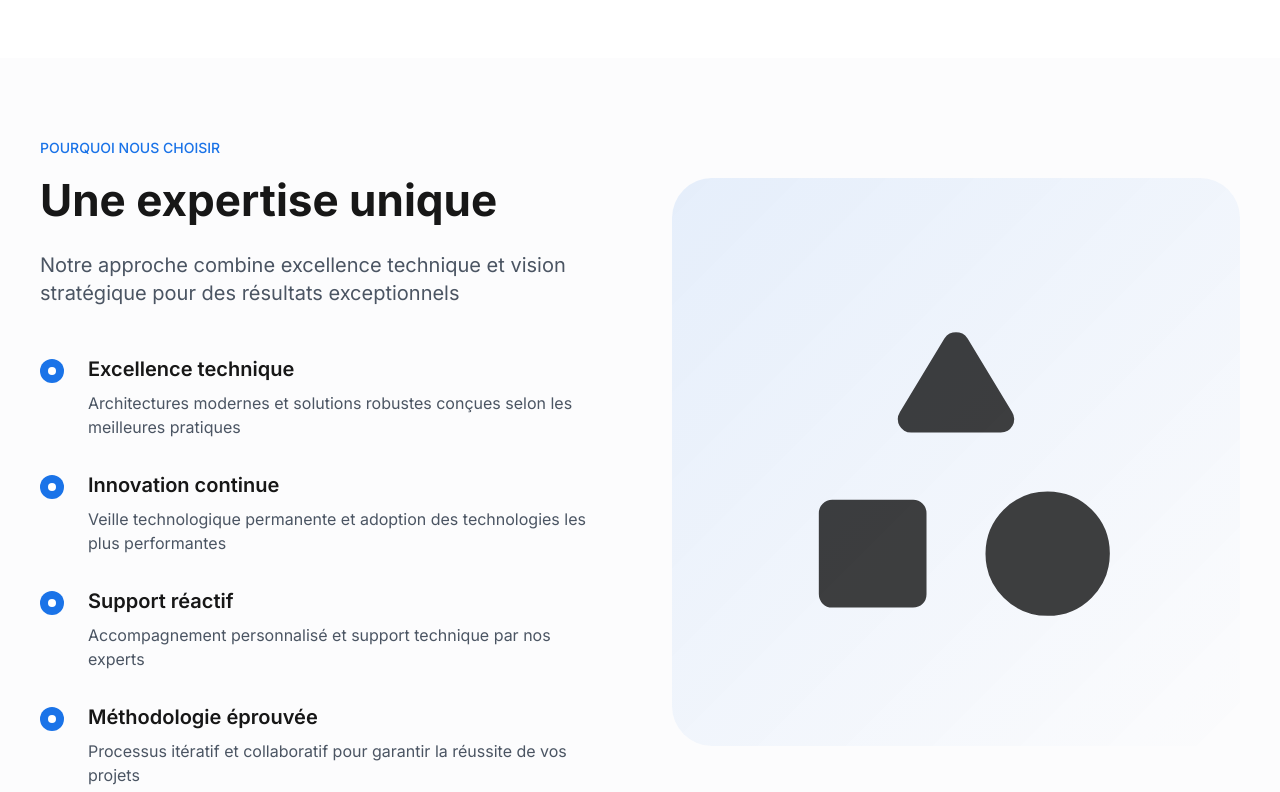
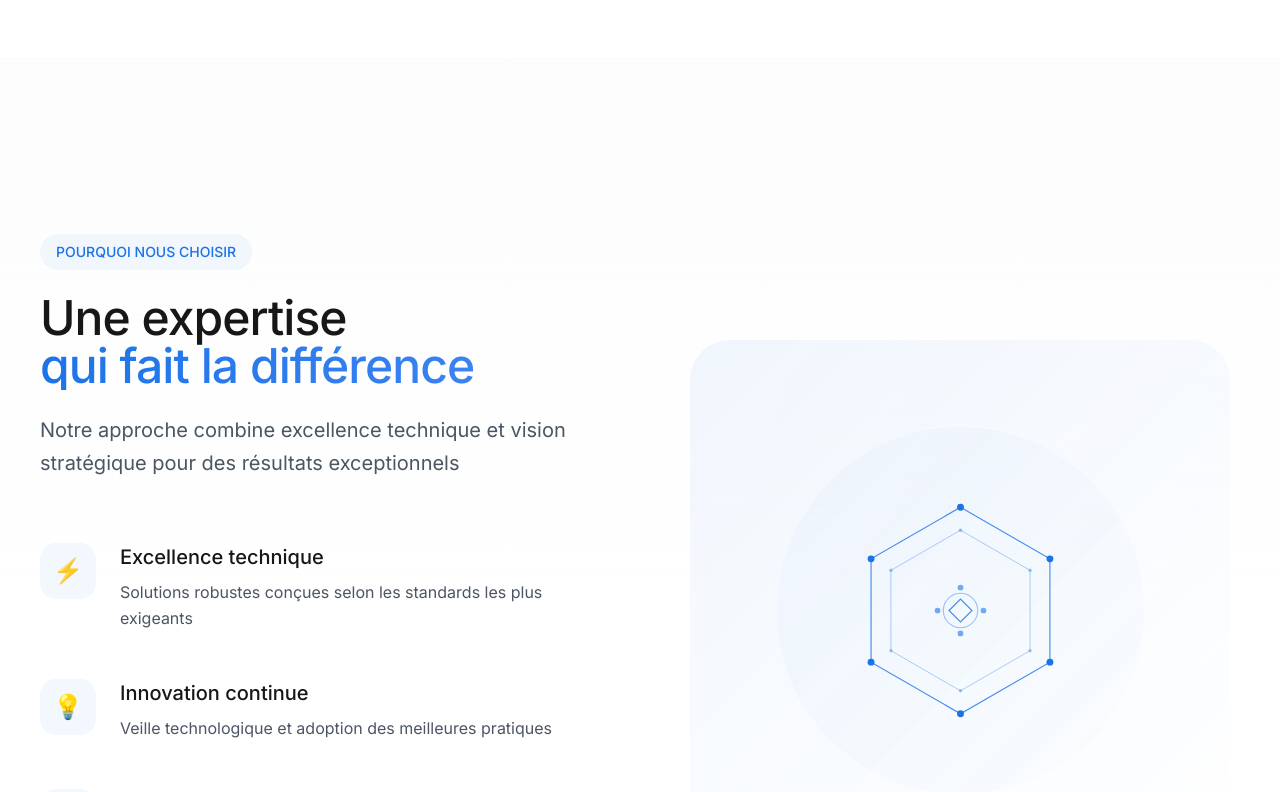
Before and after one commit to eberess/wilmore_dynamics, a Next.js app: page / in a window 1280 px wide. Shown: the part 1640-2432 px from the top of the page. Built offline with nearby package versions, Linux system fonts and the light colour scheme.

Commit message:
section whyus moderne

```diff
--- a/src/app/page.tsx
+++ b/src/app/page.tsx
@@ -140,51 +140,54 @@ export default function Home() {
 
         {/* Why Us Section */}
         <FadeIn delay={200}>
-          <section className="py-20 px-4 bg-gray-50/50 dark:bg-black/[0.2]" id="about">
+          <section className="py-32 px-4 bg-gradient-to-b from-gray-50/50 via-white/0 to-white/0 dark:from-black/[0.2] dark:via-black/0 dark:to-black/0" id="about">
             <div className="max-w-[1200px] mx-auto">
-              <div className="grid md:grid-cols-2 gap-16 items-center">
-                <div>
-                  <span className="text-[#1a73e8] dark:text-[#8ab4f8] text-sm font-medium mb-4 block">
+              <div className="grid md:grid-cols-2 gap-20 items-start">
+                <div className="sticky top-32 pt-12">
+                  <span className="inline-block text-[#1a73e8] dark:text-[#8ab4f8] text-sm font-medium px-4 py-2 rounded-full bg-[#1a73e8]/[0.05] dark:bg-[#8ab4f8]/[0.05] mb-6 animate-fade-in">
                     POURQUOI NOUS CHOISIR
                   </span>
-                  <h2 className="text-[44px] leading-[1.2] font-bold mb-6">
-                    Une expertise unique
+                  <h2 className="text-4xl md:text-5xl leading-[1.2] font-medium tracking-[-0.02em] mb-6">
+                    Une expertise
+                    <span className="block bg-clip-text text-transparent bg-gradient-to-r from-[#1a73e8] via-[#4285f4] to-[#8ab4f8] dark:from-[#8ab4f8] dark:via-[#4285f4] dark:to-[#1a73e8] animate-gradient bg-[length:200%_200%]">
+                      qui fait la différence
+                    </span>
                   </h2>
-                  <p className="text-xl text-gray-600 dark:text-gray-400 mb-12">
+                  <p className="text-xl text-gray-600 dark:text-gray-400 mb-16 leading-relaxed max-w-[540px]">
                     Notre approche combine excellence technique et vision stratégique pour des résultats exceptionnels
                   </p>
-                  <div className="space-y-8">
+                  <div className="space-y-12">
                     {[
                       {
                         title: "Excellence technique",
-                        description: "Architectures modernes et solutions robustes conçues selon les meilleures pratiques"
+                        description: "Solutions robustes conçues selon les standards les plus exigeants",
+                        icon: "⚡️"
                       },
                       {
                         title: "Innovation continue",
-                        description: "Veille technologique permanente et adoption des technologies les plus performantes"
+                        description: "Veille technologique et adoption des meilleures pratiques",
+                        icon: "💡"
                       },
                       {
                         title: "Support réactif",
-                        description: "Accompagnement personnalisé et support technique par nos experts"
+                        description: "Accompagnement personnalisé et support technique expert",
+                        icon: "🎯"
                       },
                       {
                         title: "Méthodologie éprouvée",
-                        description: "Processus itératif et collaboratif pour garantir la réussite de vos projets"
+                        description: "Processus itératif et collaboratif pour des projets réussis",
+                        icon: "⚙️"
                       }
                     ].map((item, index) => (
                       <div key={index} className="flex gap-6 group">
-                        <div className="mt-1">
-                          <div className="w-6 h-6 rounded-full bg-[#1a73e8] dark:bg-[#8ab4f8] group-hover:scale-110 transition-transform">
-                            <div className="w-full h-full flex items-center justify-center">
-                              <div className="w-2 h-2 rounded-full bg-white" />
-                            </div>
-                          </div>
+                        <div className="flex-shrink-0 w-14 h-14 rounded-2xl bg-[#1a73e8]/[0.05] dark:bg-[#8ab4f8]/[0.05] flex items-center justify-center group-hover:scale-110 group-hover:rotate-3 group-hover:bg-[#1a73e8]/[0.08] dark:group-hover:bg-[#8ab4f8]/[0.08] transition-all duration-300">
+                          <span className="text-2xl transition-transform duration-300 group-hover:-rotate-3">{item.icon}</span>
                         </div>
                         <div>
-                          <h3 className="text-xl font-semibold mb-2 group-hover:text-[#1a73e8] dark:group-hover:text-[#8ab4f8] transition-colors">
+                          <h3 className="text-xl font-medium mb-2 group-hover:text-[#1a73e8] dark:group-hover:text-[#8ab4f8] transition-colors">
                             {item.title}
                           </h3>
-                          <p className="text-gray-600 dark:text-gray-400">
+                          <p className="text-gray-600 dark:text-gray-400 leading-relaxed">
                             {item.description}
                           </p>
                         </div>
@@ -192,16 +195,19 @@ export default function Home() {
                     ))}
                   </div>
                 </div>
-                <div className="relative aspect-square">
-                  <div className="absolute inset-0 bg-gradient-to-br from-[#1a73e8]/10 dark:from-[#8ab4f8]/10 to-transparent rounded-[40px]" />
-                  <div className="absolute inset-0 flex items-center justify-center">
-                    <Image
-                      src="/category_24dp_E8EAED_FILL1_wght200_GRAD0_opsz24.svg"
-                      alt="Expertise Illustration"
-                      width={400}
-                      height={400}
-                      className="relative z-10 invert-0 dark:invert opacity-75"
-                    />
+                <div className="md:h-[800px] flex items-center justify-center pt-12">
+                  <div className="relative w-full max-w-[540px] aspect-square group">
+                    <div className="absolute inset-0 bg-gradient-to-br from-[#1a73e8]/[0.06] dark:from-[#8ab4f8]/[0.06] to-transparent rounded-[40px] transition-transform duration-500 group-hover:scale-105" />
+                    <div className="absolute inset-0 flex items-center justify-center transition-transform duration-500 group-hover:translate-y-[-5px]">
+                      <Image
+                        src="/expertise-illustration.svg"
+                        alt="Expertise Illustration"
+                        width={540}
+                        height={540}
+                        className="relative z-10 w-[85%] h-[85%] object-contain transition-transform duration-500 group-hover:scale-105"
+                        priority
+                      />
+                    </div>
                   </div>
                 </div>
               </div>
```
Also changed, not shown: public/expertise-illustration.svg (added).
